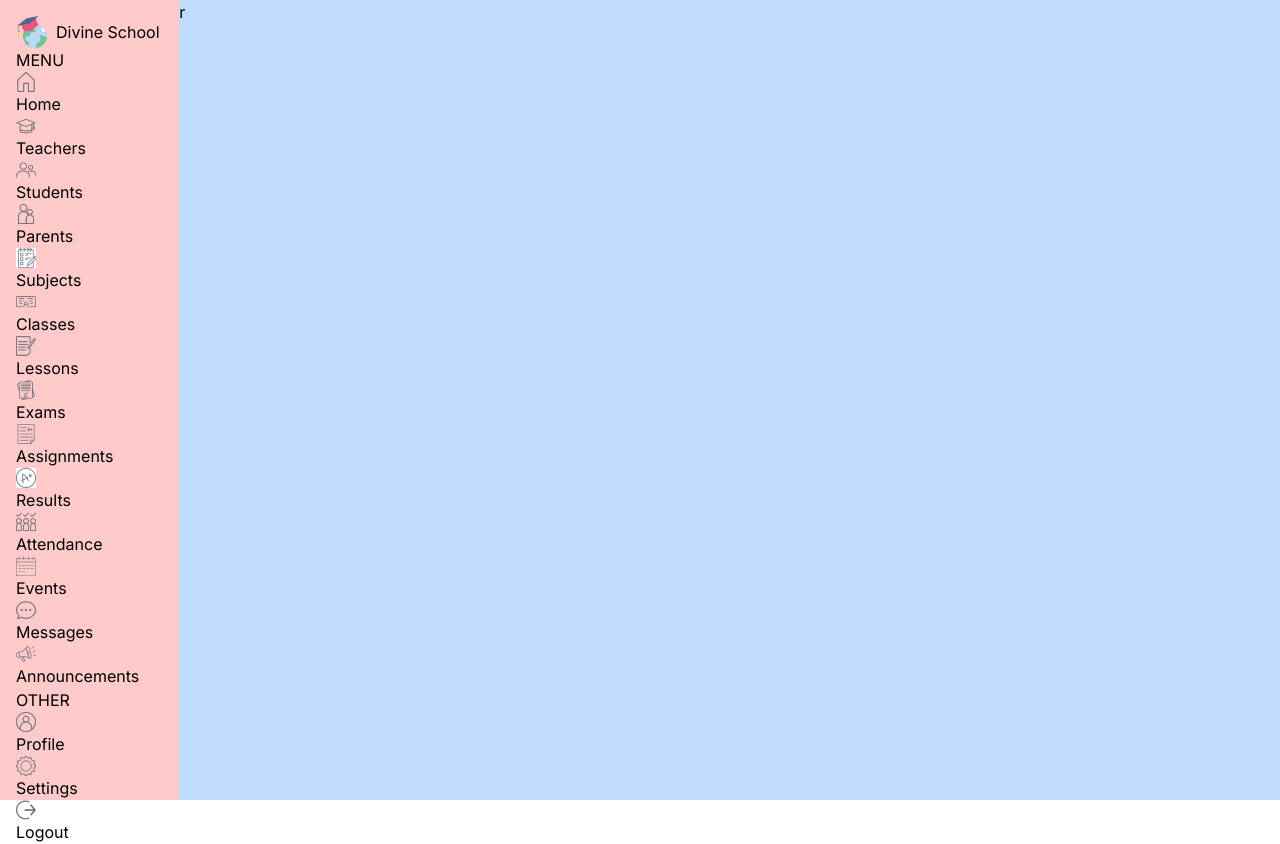
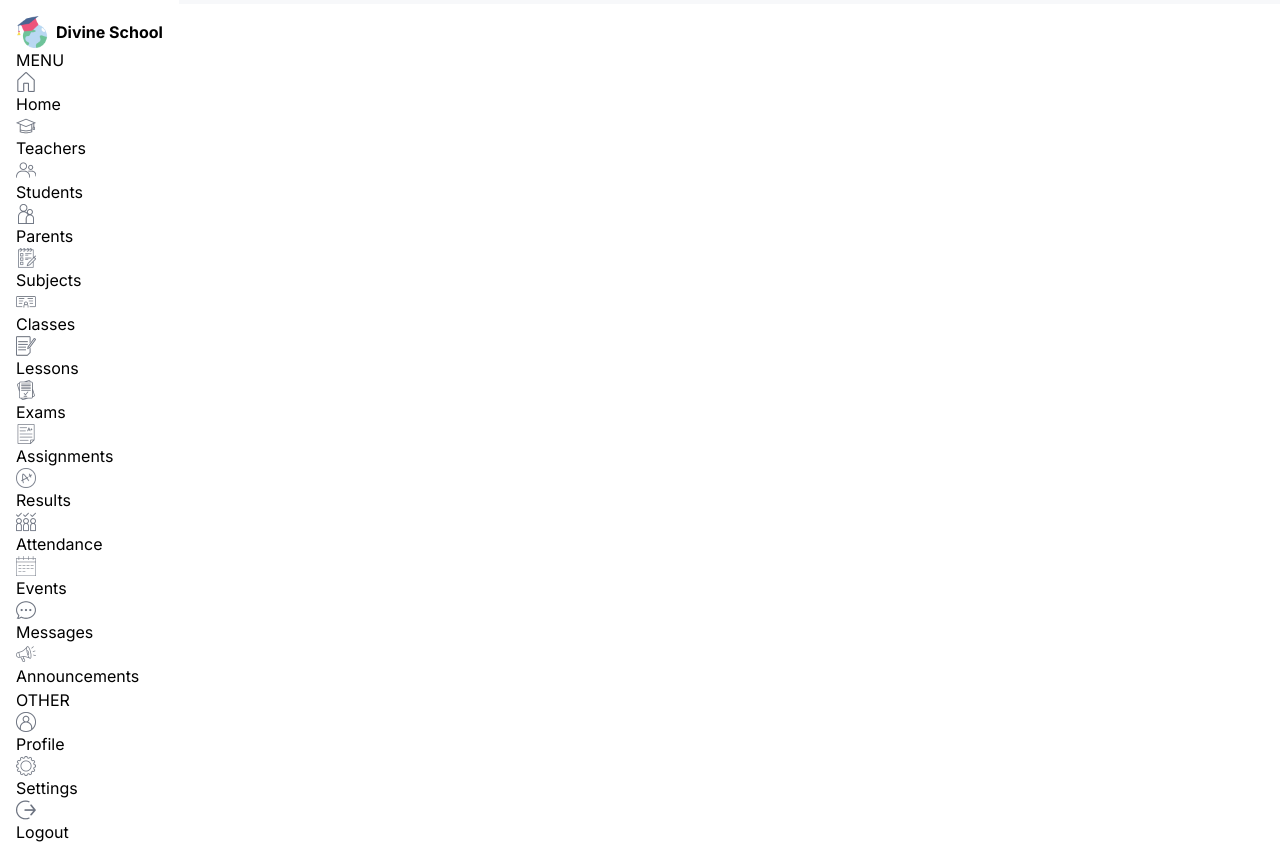
Before and after one commit to Surya-KF/SchoolManagementDashBoard, a Next.js app: page /admin in a window 1280 px wide. Built offline with nearby package versions, Linux system fonts and the light colour scheme.

Commit message:
Updated the dashbord layout, app layout and the navbar components.

```diff
--- a/src/app/(dashboard)/layout.tsx
+++ b/src/app/(dashboard)/layout.tsx
@@ -1,22 +1,31 @@
+import Menu from "@/components/Menu";
+import Navbar from "@/components/Navbar";
 import Image from "next/image";
 import Link from "next/link";
-import Menu from "@/components/Menu";
 
-export default function DashbordLayout({
-    children,
-  }: Readonly<{
-    children: React.ReactNode;
-  }>) {
-    return <div className="h-screen flex">
-      {/* LEFT*/}
-      <div className="w-[14%] md:w-[8]lg:w-[16%] xl:w-[14%] bg-red-200 p-4">
-        <Link href="/" className="flex items-center justify-center lg:justify-start gap-2">
-          <Image src="/logo.png"alt="logo"width={32} height={32}/>
-          <span className="hidden lg:block">Divine School</span>
+export default function DashboardLayout({
+  children,
+}: Readonly<{
+  children: React.ReactNode;
+}>) {
+  return (
+    <div className="h-screen flex">
+      {/* LEFT */}
+      <div className="w-[14%] md:w-[8%] lg:w-[16%] xl:w-[14%] p-4">
+        <Link
+          href="/"
+          className="flex items-center justify-center lg:justify-start gap-2"
+        >
+          <Image src="/logo.png" alt="logo" width={32} height={32} />
+          <span className="hidden lg:block font-bold">Divine School</span>
         </Link>
-        <Menu/>
+        <Menu />
       </div>
-      {/* RIGHT*/}
-      <div className="w-[86%] md:w-[92%] lg:w[84%] xl:w-[86%] bg-blue-200">r</div>
-    </div>;
-  }
+      {/* RIGHT */}
+      <div className="w-[86%] md:w-[92%] lg:w-[84%] xl:w-[86%] h-1 bg-[#F7F8FA] overflow-scroll flex flex-col">
+        <Navbar />
+        {children}
+      </div>
+    </div>
+  );
+}
--- a/src/app/layout.tsx
+++ b/src/app/layout.tsx
@@ -5,7 +5,7 @@
 const inter = Inter({ subsets: ["latin"] });
 
 export const metadata: Metadata = {
-  title: "Divine Secondary School.",
+  title: "Lama Dev School Management Dashboard",
   description: "Next.js School Management System",
 };
 
--- a/src/components/Navbar.tsx
+++ b/src/components/Navbar.tsx
@@ -1,16 +1,30 @@
-import Image from "next/image";
+import Image from "next/image"
 
-const Navbar =() => {
-    return(
-        <div className="flex items-center justify-between p-4">
-            {/*SEARCH BAR */}
-            <div className=" hidden md:flex">
-                <Image src="/search.png" alt= "" width={14} height={14}/>
-                <input type="text" Placeholder="Search" />
-            </div>
-            {/*ICONS and USER */}
-            <div className=""></div>
+const Navbar = () => {
+  return (
+    <div className='flex items-center justify-between p-4'>
+      {/* SEARCH BAR */}
+      <div className='hidden md:flex items-center gap-2 text-xs rounded-full ring-[1.5px] ring-gray-300 px-2'>
+        <Image src="/search.png" alt="" width={14} height={14}/>
+        <input type="text" placeholder="Search..." className="w-[200px] p-2 bg-transparent outline-none"/>
+      </div>
+      {/* ICONS AND USER */}
+      <div className='flex items-center gap-6 justify-end w-full'>
+        <div className='bg-white rounded-full w-7 h-7 flex items-center justify-center cursor-pointer'>
+          <Image src="/message.png" alt="" width={20} height={20}/>
         </div>
+        <div className='bg-white rounded-full w-7 h-7 flex items-center justify-center cursor-pointer relative'>
+          <Image src="/announcement.png" alt="" width={20} height={20}/>
+          <div className='absolute -top-3 -right-3 w-5 h-5 flex items-center justify-center bg-purple-500 text-white rounded-full text-xs'>1</div>
+        </div>
+        <div className='flex flex-col'>
+          <span className="text-xs leading-3 font-medium">John Doe</span>
+          <span className="text-[10px] text-gray-500 text-right">Admin</span>
+        </div>
+        <Image src="/avatar.png" alt="" width={36} height={36} className="rounded-full"/>
+      </div>
+    </div>
+  )
+}
 
-    )
-}
+export default Navbar
```
